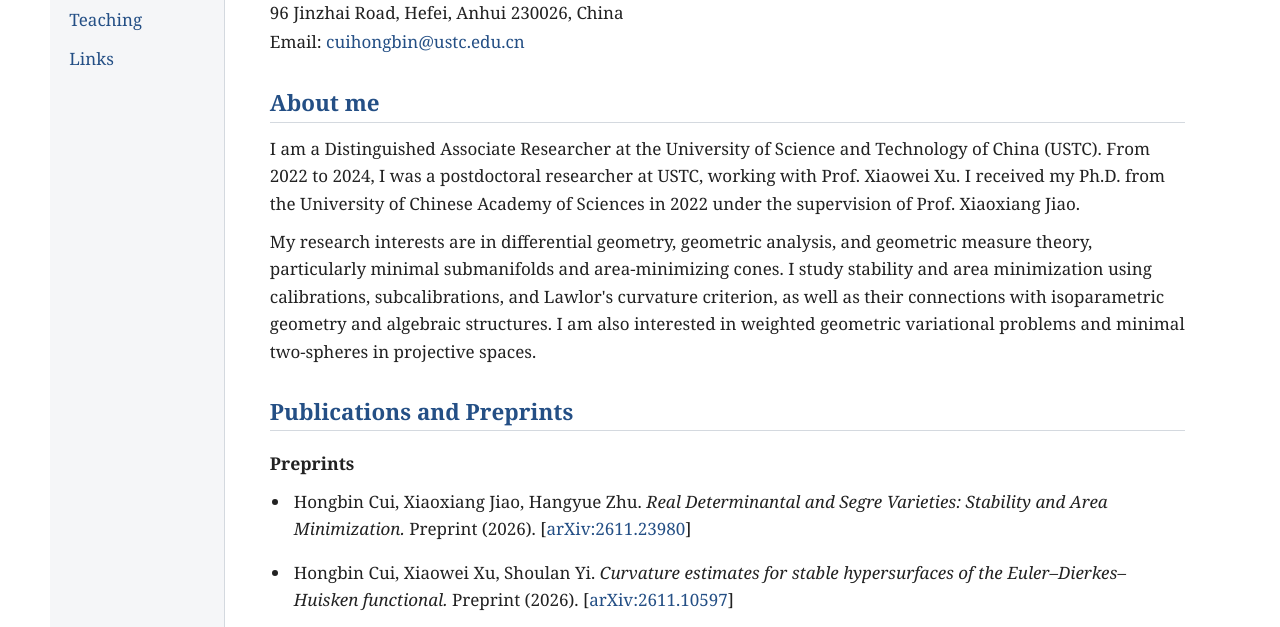
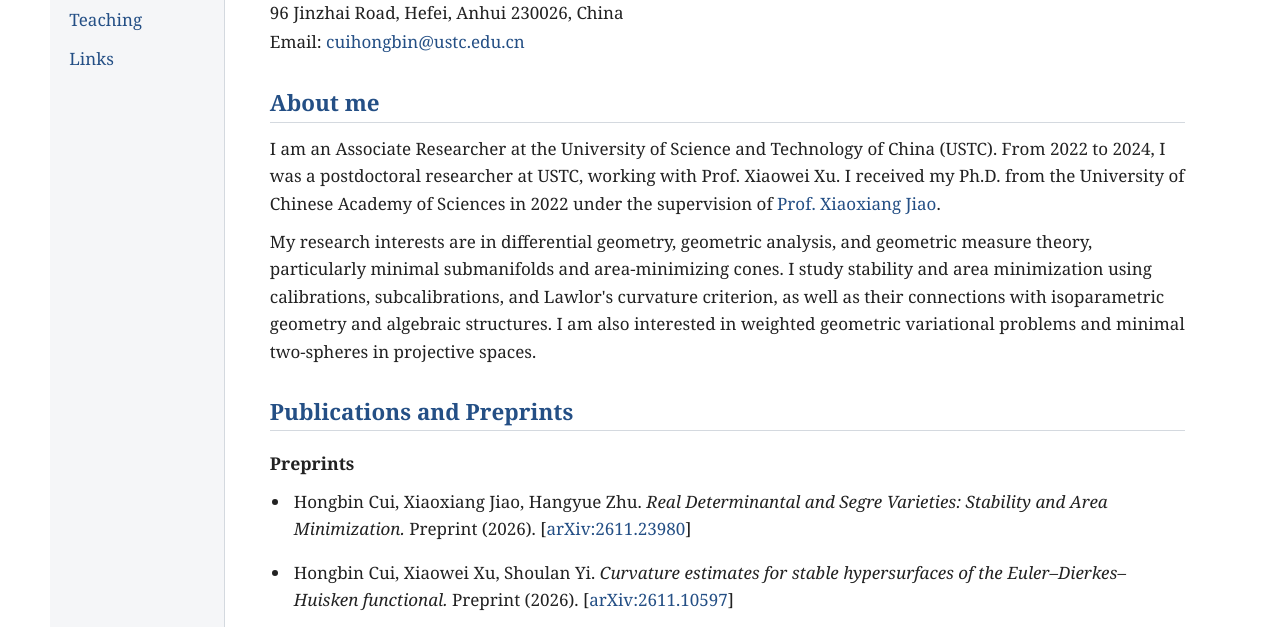
Before and after one commit to HongbinCui/HongbinCui.github.io, a plain HTML site: page index.html in a window 1280 px wide. Shown: the part 160-787 px from the top of the page. Drawn offline with Linux system fonts and the light colour scheme.

Commit message:
Update researcher title and add hyperlink to profile
Updated job title from 'Distinguished Associate Researcher' to 'Associate Researcher' and added a hyperlink to Prof. Xiaoxiang Jiao's profile.

```diff
--- a/index.html
+++ b/index.html
@@ -89,10 +89,11 @@
       <section aria-labelledby="about">
         <h2 id="about">About me</h2>
         <p>
-          I am a Distinguished Associate Researcher at the University of Science and
+          I am an Associate Researcher at the University of Science and
           Technology of China (USTC). From 2022 to 2024, I was a postdoctoral researcher
           at USTC, working with Prof. Xiaowei Xu. I received my Ph.D. from the University
-          of Chinese Academy of Sciences in 2022 under the supervision of Prof. Xiaoxiang Jiao.
+          of Chinese Academy of Sciences in 2022 under the supervision of
+<a href="https://people.ucas.ac.cn/~xxjiao">Prof. Xiaoxiang Jiao</a>.
         </p>
         <p>
           My research interests are in differential geometry, geometric analysis, and
```
